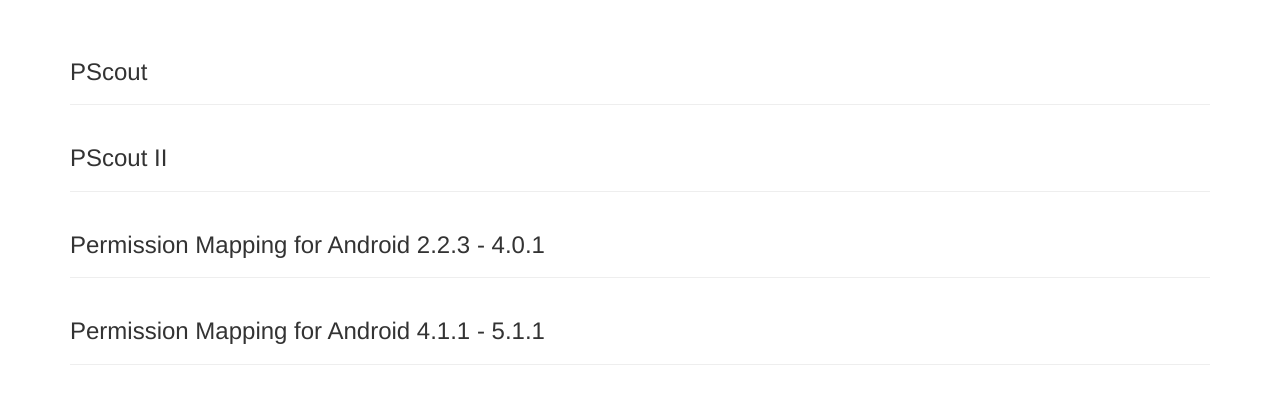
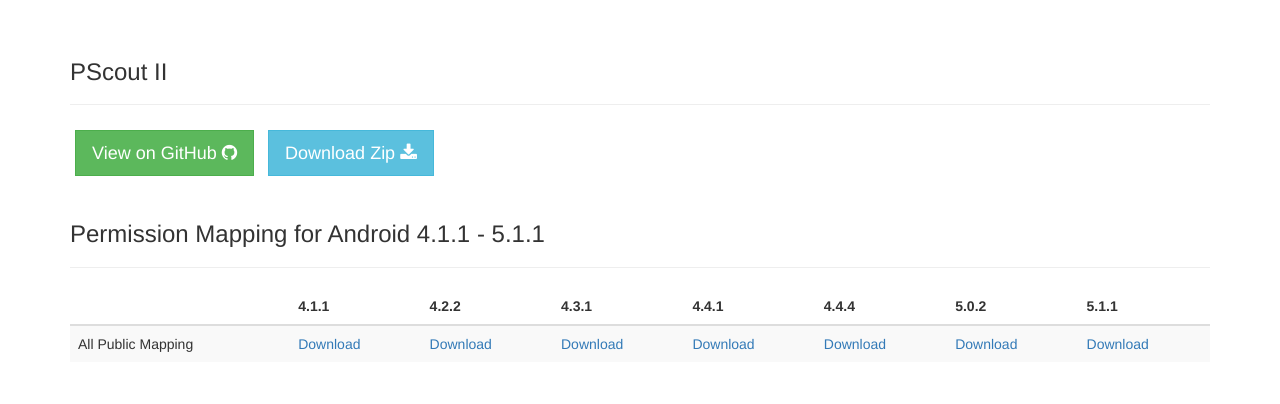
Before and after one commit to zd2100/PScout, a PHP site: page /downloads.php in a window 1280 px wide. Shown: the part 51-455 px from the top of the page. Run offline with PHP 8.4, Linux system fonts and the light colour scheme; some libraries are stand-ins or nearby versions.

Commit message:
update website

```diff
--- a/web/components/header.php
+++ b/web/components/header.php
@@ -8,13 +8,13 @@
         <span class="icon-bar"></span>
         <span class="icon-bar"></span>
       </button>
-      <a class="navbar-brand" href="home.php">PScout</a>
+      <a class="navbar-brand" href="index.php">PScout</a>
     </div>
 
     <!-- Collect the nav links, forms, and other content for toggling -->
     <div class="collapse navbar-collapse" id="bs-example-navbar-collapse-1">
       <ul class="nav navbar-nav">
-        <li class="<?php if($section == "home"){ echo "active"; } ?>"><a href="home.php">Home</a></li>
+        <li class="<?php if($section == "home"){ echo "active"; } ?>"><a href="index.php">Home</a></li>
         <li class="<?php if($section == "downloads"){ echo "active"; } ?>"><a href="downloads.php">Downloads</a></li>
 		<li class="<?php if($section == "contacts"){ echo "active"; } ?>"><a href="contacts.php">Contacts</a></li>
       </ul>
--- a/web/components/permission2.php
+++ b/web/components/permission2.php
@@ -2,4 +2,30 @@
 	<div class="page-header">
 		<h3>Permission Mapping for Android 4.1.1 - 5.1.1</h3>
 	</div>
+	<table class="table table-striped">
+		<thead>
+			<tr>
+				<th></th>
+				<th>4.1.1</th>
+				<th>4.2.2</th>
+				<th>4.3.1</th>
+				<th>4.4.1</th>
+				<th>4.4.4</th>
+				<th>5.0.2</th>
+				<th>5.1.1</th>
+			</tr>
+		</thead>
+		<tbody>
+			<tr>
+				<td>All Public Mapping</td>
+				<td><a href="data/4.1.1/mapping_4.1.1.csv">Download</a></td>
+				<td><a href="data/4.2.2/mapping_4.2.2.csv">Download</a></td>
+				<td><a href="data/4.3.1/mapping_4.3.1.csv">Download</a></td>
+				<td><a href="data/4.4.1/mapping_4.4.1.csv">Download</a></td>
+				<td><a href="data/4.4.4/mapping_4.4.4.csv">Download</a></td>
+				<td><a href="data/5.0.2/mapping_5.0.2.csv">Download</a></td>
+				<td><a href="data/5.1.1/mapping_5.1.1.csv">Download</a></td>
+			</tr>
+		</tbody>
+	</table>
 </div>
--- a/web/components/pscout2.php
+++ b/web/components/pscout2.php
@@ -2,4 +2,12 @@
 	<div class="page-header">
 		<h3>PScout II</h3>
 	</div>
+	<a class="btn btn-lg btn-success margin-5" href="https://github.com/zd2100/PScout">
+		<span>View on GitHub</span> <i class="fa fa-github"></i>
+	</a>
+
+	<a class="btn btn-lg btn-info margin-5">
+		<span>Download Zip</span> <i class="fa fa-download"></i>
+	</a>
+
 </div>
--- a/web/components/styles/pscout.web.css
+++ b/web/components/styles/pscout.web.css
@@ -115,6 +115,10 @@
 	padding-right: 20px;
 }
 
+.margin-5{
+	margin: 5px;
+}
+
 
 
 
--- a/web/contacts.php
+++ b/web/contacts.php
@@ -9,6 +9,7 @@
     <!-- Bootstrap -->
     <!-- Latest compiled and minified CSS -->
 	<link rel="stylesheet" href="https://maxcdn.bootstrapcdn.com/bootstrap/3.3.6/css/bootstrap.min.css" integrity="sha384-1q8mTJOASx8j1Au+a5WDVnPi2lkFfwwEAa8hDDdjZlpLegxhjVME1fgjWPGmkzs7" crossorigin="anonymous">
+	<link rel="stylesheet" href="https://maxcdn.bootstrapcdn.com/font-awesome/4.5.0/css/font-awesome.min.css">
 	<link rel="stylesheet" href="components/styles/pscout.web.css" >
     <!-- HTML5 shim and Respond.js for IE8 support of HTML5 elements and media queries -->
     <!-- WARNING: Respond.js doesn't work if you view the page via file:// -->
--- a/web/downloads.php
+++ b/web/downloads.php
@@ -9,6 +9,7 @@
     <!-- Bootstrap -->
     <!-- Latest compiled and minified CSS -->
 	<link rel="stylesheet" href="https://maxcdn.bootstrapcdn.com/bootstrap/3.3.6/css/bootstrap.min.css" integrity="sha384-1q8mTJOASx8j1Au+a5WDVnPi2lkFfwwEAa8hDDdjZlpLegxhjVME1fgjWPGmkzs7" crossorigin="anonymous">
+	<link rel="stylesheet" href="https://maxcdn.bootstrapcdn.com/font-awesome/4.5.0/css/font-awesome.min.css">
 	<link rel="stylesheet" href="components/styles/pscout.web.css" >
 
   </head>
@@ -21,10 +22,12 @@
 	<div class="container main-container">
 		<div class="row">
 			<div class="col-md-12">
-				<?php include("components/pscout1.php") ?>
-				<?php include("components/pscout2.php") ?>
-				<?php include("components/permission1.php") ?>
-				<?php include("components/permission2.php") ?>
+				<?php
+				//	include("components/pscout1.php");
+					include("components/pscout2.php");
+				//	include("components/permission1.php");
+					include("components/permission2.php");
+				?>
 			</div>
 		</div>
 	</div>
--- a/web/home.php
+++ b/web/index.php
@@ -8,6 +8,7 @@
 
     <!-- Bootstrap -->
 	<link rel="stylesheet" href="https://maxcdn.bootstrapcdn.com/bootstrap/3.3.6/css/bootstrap.min.css" integrity="sha384-1q8mTJOASx8j1Au+a5WDVnPi2lkFfwwEAa8hDDdjZlpLegxhjVME1fgjWPGmkzs7" crossorigin="anonymous">
+	<link rel="stylesheet" href="https://maxcdn.bootstrapcdn.com/font-awesome/4.5.0/css/font-awesome.min.css">
 	<link rel="stylesheet" href="components/styles/pscout.web.css" >
   </head>
   <body>
```
Also changed, not shown: web/data/4.1.1/mapping_4.1.1.csv (renamed from web/data/4.1.1/mapping.csv), web/data/4.2.2/mapping_4.2.2.csv (renamed from web/data/4.2.2/mapping.csv), 7 other files.
